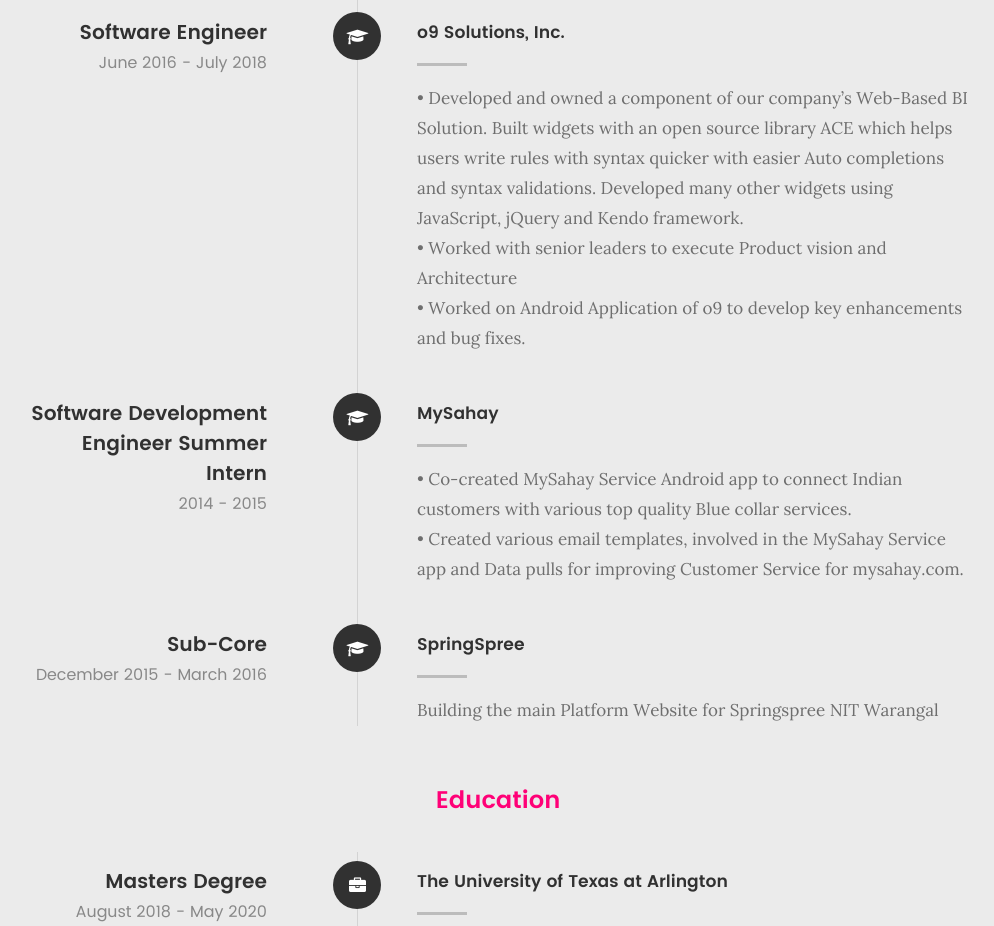
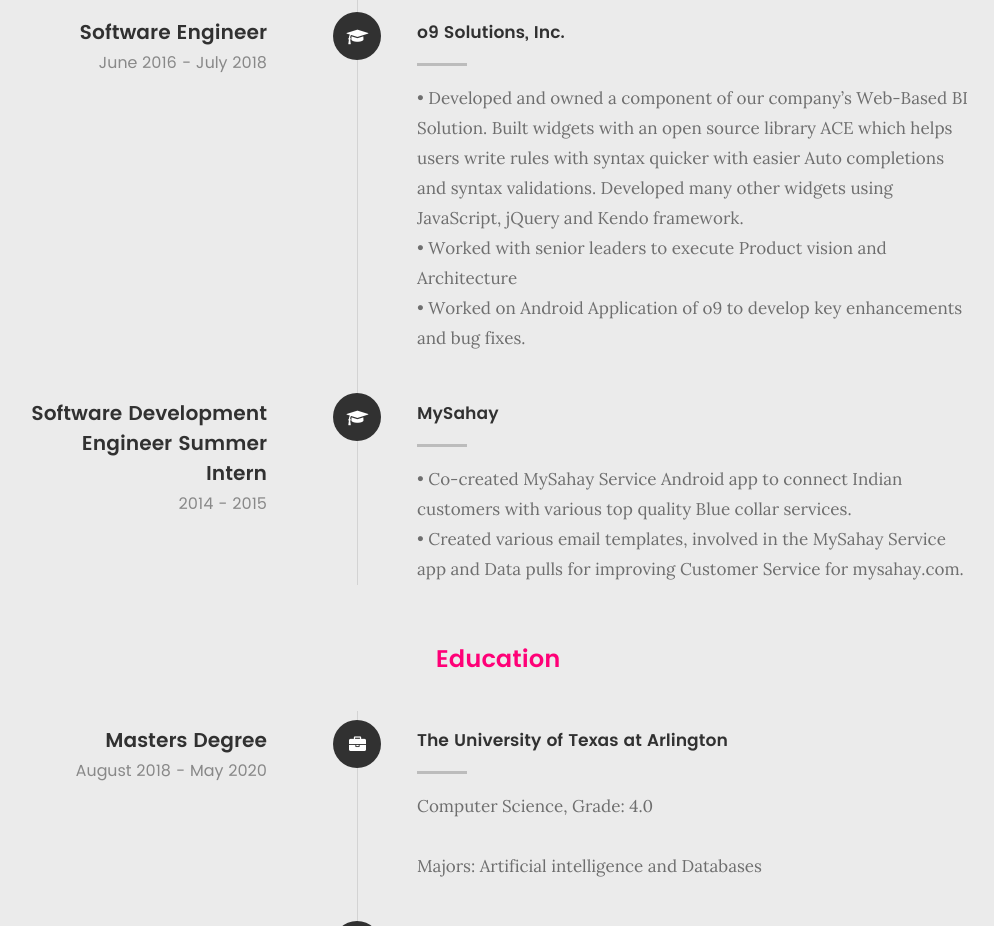
Before and after one commit to harshapps/harshapps.github.io, a plain HTML site: page index.html in a window 1280 px wide. Shown: the part 2519-3445 px from the top of the page, without its empty margins (142-1136 px from the left). Drawn offline with Linux system fonts and the light colour scheme; files whose address does not match are found by name.

Commit message:
Update index.html
Removing Springspree from experience section

```diff
--- a/index.html
+++ b/index.html
@@ -280,24 +280,6 @@
    								• Co-created MySahay Service Android app to connect Indian customers with various top quality Blue collar services.<br/>
    								• Created various email templates, involved in the MySahay Service app and Data pulls for improving Customer Service for mysahay.com.<br/>
    							</p>
-   						</div>
-
-   					</div> <!-- /timeline-block -->
-
-   					<div class="timeline-block">
-
-   						<div class="timeline-ico">
-   							<i class="fa fa-graduation-cap"></i>
-   						</div>
-
-   						<div class="timeline-header">
-   							<h3>Sub-Core</h3>
-   							<p>December 2015 - March 2016</p>
-   						</div>
-
-   						<div class="timeline-content">
-   							<h4>SpringSpree</h4>
-   							<p>Building the main Platform Website for Springspree NIT Warangal</p>
    						</div>
 
    					</div> <!-- /timeline-block -->
```
